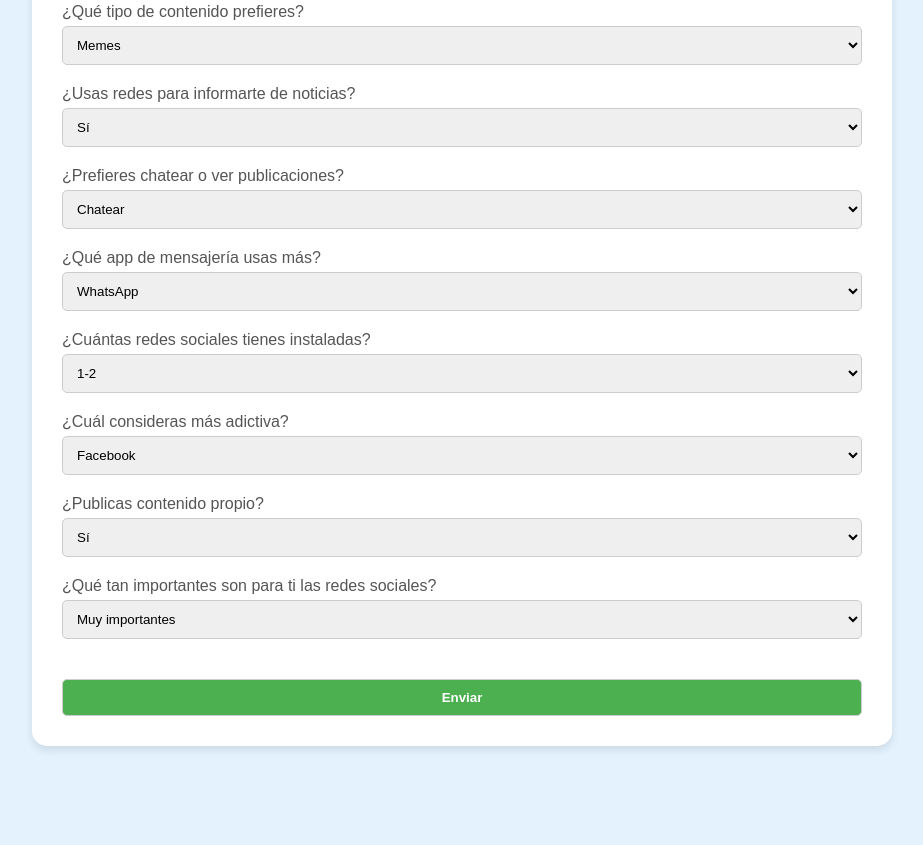
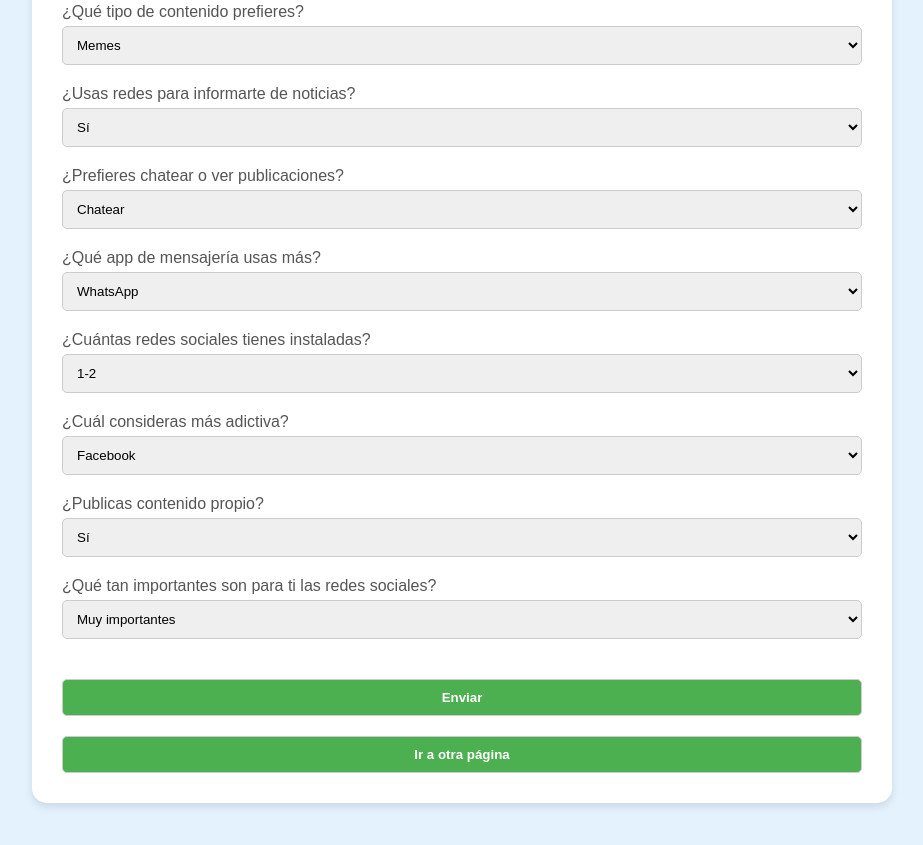
Before and after one commit to Jessrod23/Jessrod23.github.io, a plain HTML site: page index.html in a window 1280 px wide. Shown: the part 329-1174 px from the top of the page, without its empty margins (178-1101 px from the left). Before the commit the page ends 1125 px from the top, so only its background shows below. Drawn offline with Linux system fonts and the light colour scheme.

Commit message:
index.html

```diff
--- a/index.html
+++ b/index.html
@@ -116,6 +116,7 @@
       </div>
 
       <button type="submit">Enviar</button>
+      <button onclick="window.location.href='estadisticas.html'">Ir a otra página</button>
     </form>
   </div>
 
```
